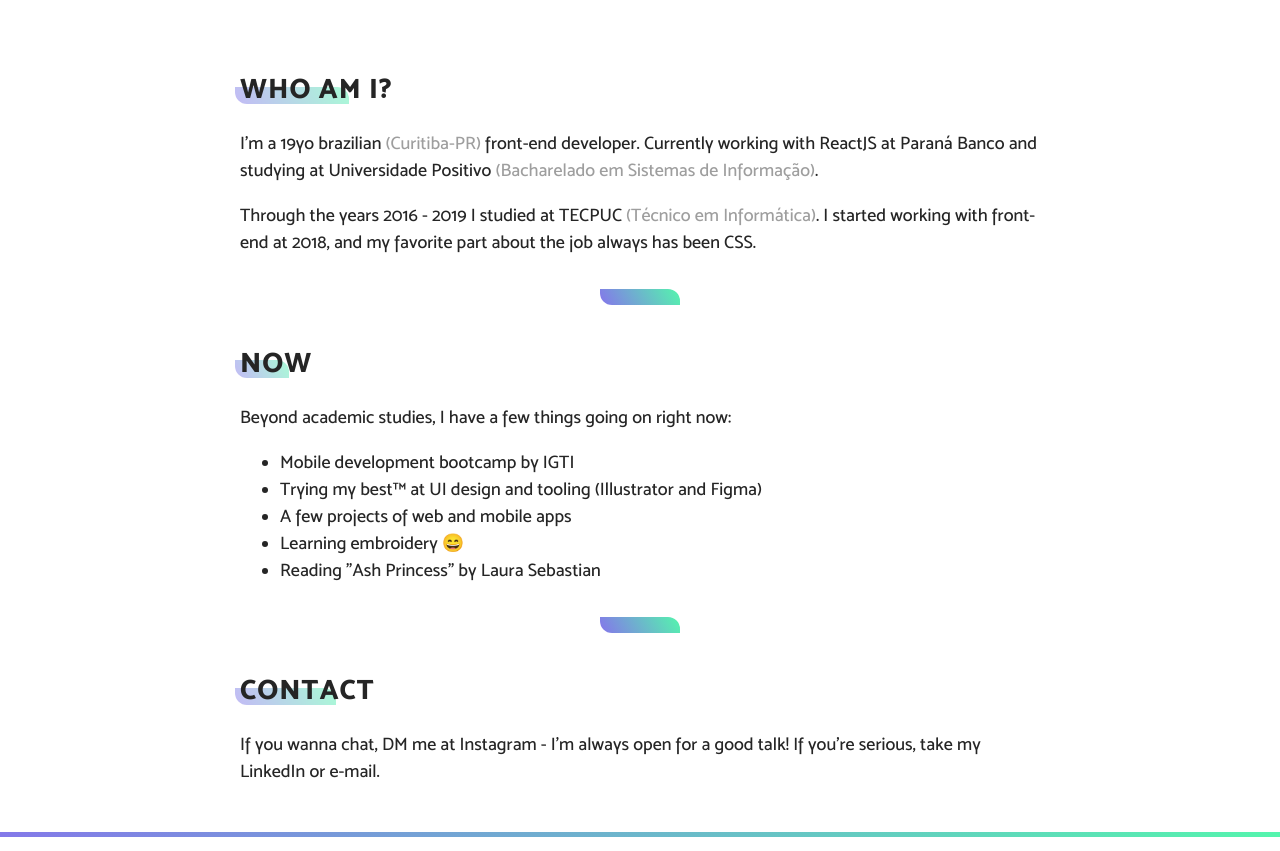
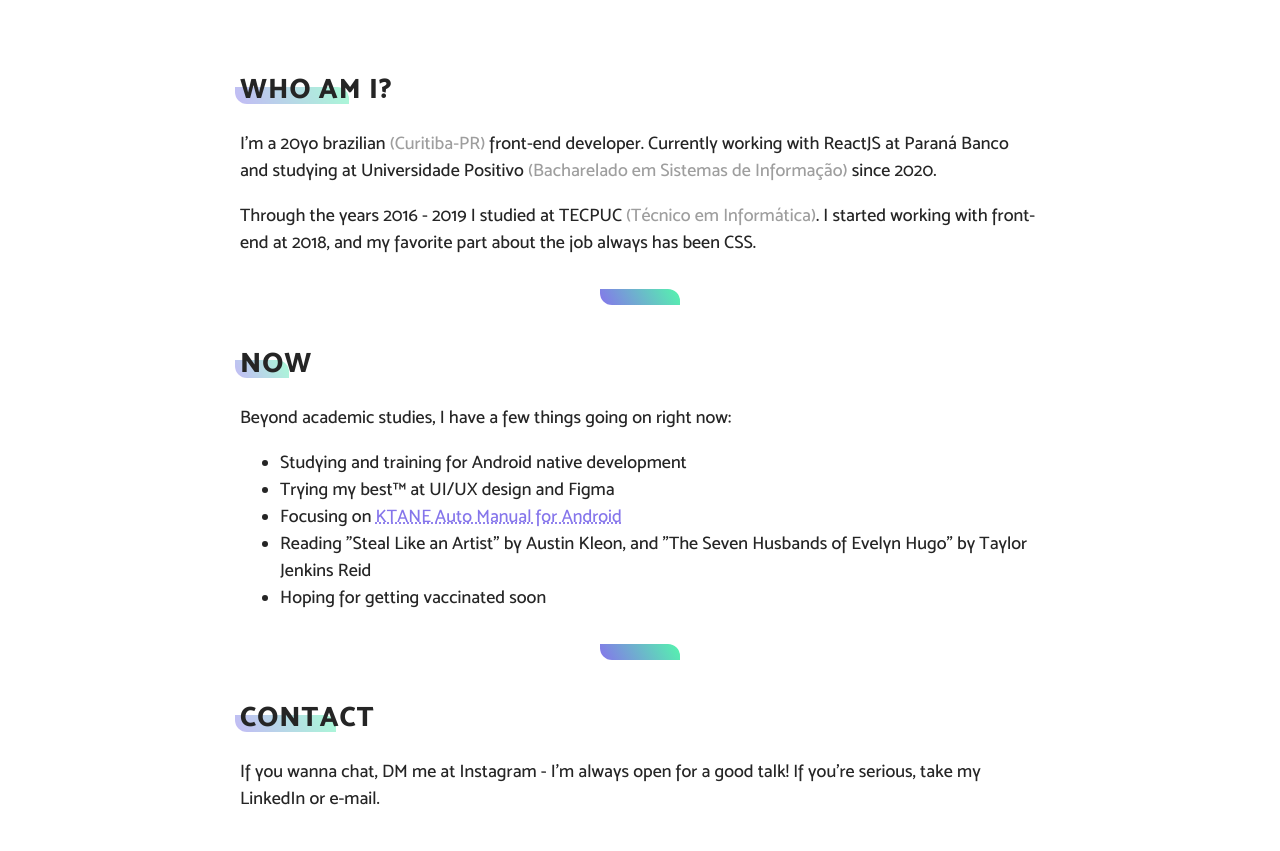
Before and after one commit to mihmilicio/mihmilicio.github.io, a Next.js app: page / in a window 1280 px wide. Shown: the part 480-1331 px from the top of the page. Built offline with nearby package versions, Linux system fonts and the light colour scheme.

Commit message:
feat: update content

```diff
--- a/components/Footer/Footer.module.css
+++ b/components/Footer/Footer.module.css
@@ -14,6 +14,7 @@
 }
 .footer a:hover {
   color: var(--accent);
+  background: none;
 }
 .footer a:not(:last-child) {
   margin-right: 1em;
--- a/pages/index.js
+++ b/pages/index.js
@@ -1,8 +1,8 @@
-import Head from "next/head";
-import "@fortawesome/fontawesome-svg-core/styles.css";
-import { Header } from "../components/Header";
-import { Section } from "../components/Section";
-import { Footer } from "../components/Footer";
+import Head from 'next/head';
+import '@fortawesome/fontawesome-svg-core/styles.css';
+import { Header } from '../components/Header';
+import { Section } from '../components/Section';
+import { Footer } from '../components/Footer';
 
 export default function Home() {
   return (
@@ -18,20 +18,20 @@ export default function Home() {
 
       <Header />
 
-      <main style={{ padding: "0 24px" }}>
+      <main style={{ padding: '0 24px' }}>
         <Section title="who am I?">
           <p className="mt-0">
-            I'm a 19yo brazilian{" "}
+            I'm a 20yo brazilian{' '}
             <span className="text-muted">(Curitiba-PR)</span> front-end
             developer. Currently working with ReactJS at Paraná Banco and
-            studying at Universidade Positivo{" "}
+            studying at Universidade Positivo{' '}
             <span className="text-muted">
-              (Bacharelado em Sistemas de Informação)
+              (Bacharelado em Sistemas de Informação){' '}
             </span>
-            .
+            since 2020.
           </p>
           <p>
-            Through the years 2016 - 2019 I studied at TECPUC{" "}
+            Through the years 2016 - 2019 I studied at TECPUC{' '}
             <span className="text-muted">(Técnico em Informática)</span>. I
             started working with front-end at 2018, and my favorite part about
             the job always has been CSS.
@@ -43,14 +43,22 @@ export default function Home() {
             Beyond academic studies, I have a few things going on right now:
           </p>
           <ul>
-            <li>Mobile development bootcamp by IGTI</li>
+            <li>Studying and training for Android native development</li>
+            <li>Trying my best&trade; at UI/UX design and Figma</li>
             <li>
-              Trying my best&trade; at UI design and tooling (Illustrator and
-              Figma)
+              Focusing on{' '}
+              <a
+                href="https://github.com/mihmilicio/ktane-manual-android"
+                target="_blank"
+              >
+                KTANE Auto Manual for Android
+              </a>
             </li>
-            <li>A few projects of web and mobile apps </li>
-            <li>Learning embroidery 😄</li>
-            <li>Reading "Ash Princess" by Laura Sebastian</li>
+            <li>
+              Reading "Steal Like an Artist" by Austin Kleon, and "The Seven
+              Husbands of Evelyn Hugo" by Taylor Jenkins Reid
+            </li>
+            <li>Hoping for getting vaccinated soon</li>
           </ul>
         </Section>
 
--- a/public/global.css
+++ b/public/global.css
@@ -22,6 +22,7 @@
 body {
   --primary: #8575eb;
   --secondary: #54f5ad;
+  --secondary-transparent: rgba(84, 245, 173, .25);
   --accent: #28169c;
   --text: #252525;
   --gradient: linear-gradient(60deg, #8575eb, #54f5ad);
@@ -31,6 +32,7 @@ body {
 
   margin: 0;
   font-family: "mosk", sans-serif;
+  text-rendering: optimizeLegibility;
 }
 
 * {
@@ -44,3 +46,17 @@ body {
 .text-muted {
   color: #9e9e9e;
 }
+
+a {
+  color: var(--primary);
+  text-decoration: underline dotted;
+}
+
+a:visited {
+  color: var(--accent);
+  text-decoration: underline dotted;
+}
+
+a:hover {
+  background-color: var(--secondary-transparent);
+}
```
Also changed, not shown: 1 other file (tests, documents, lock files or other folders).
